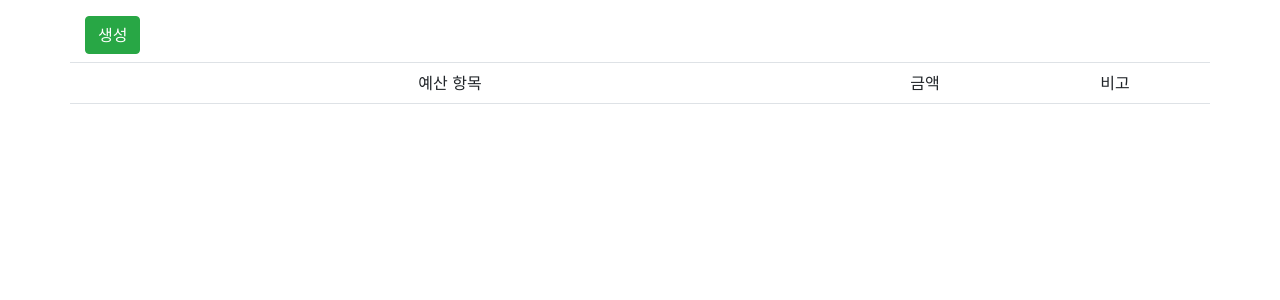
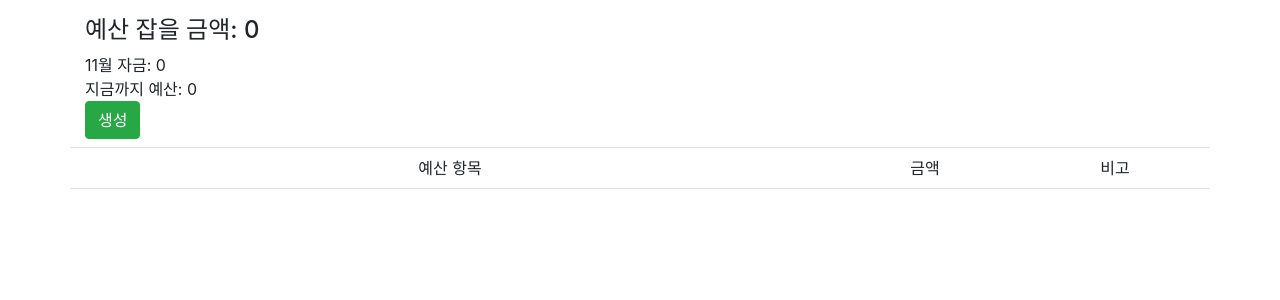
Before and after one commit to jmpark6846/budget, a Django app: page / in a window 1280 px wide. Shown: the part 56-356 px from the top of the page. Run offline with Django 3.2, Linux system fonts and the light colour scheme; the visitor is signed in with stand-in values (Sample User, id 1); data that the repository does not hold is empty; some libraries are stand-ins or nearby versions.

Commit message:
계정 정보를 예산 리스트 페이지에서 보여주고 예산과 연동하기

```diff
--- a/account/models.py
+++ b/account/models.py
@@ -9,5 +9,6 @@ class Account(models.Model):
     created = models.DateTimeField('생성날짜', auto_now_add=True)
     updated = models.DateTimeField('수정날짜', auto_now=True)
 
+
     def __str__(self):
         return '{}의 계정: {}'.format(self.user.username, self.name)
--- a/budget/templates/budget/budget_list.html
+++ b/budget/templates/budget/budget_list.html
@@ -1,6 +1,9 @@
 {% extends 'base.html' %}
 {% block content %}
 <div id="budget-list-page">
+    <h4>예산 잡을 금액: {{ need_budgeted }}</h4>
+    <div>{% now "F" %} 자금: {{ funds }}</div>
+    <div>지금까지 예산: {{ budgeted }}</div>
     <div class="control-row mb-2">
         <a href="{% url 'budget:create' %}" class="btn btn-success">생성</a>
     </div>
--- a/budget/views.py
+++ b/budget/views.py
@@ -3,17 +3,26 @@ from django.urls import reverse_lazy
 from django.views import generic
 from django.contrib.auth.mixins import LoginRequiredMixin
 from django.contrib.auth.decorators import login_required
+from account.models import Account
 from .models import Budget
 from .forms import BudgetForm
-# Create your views here.
+from functools import reduce
 
 @login_required
 def budget_list(request):
     budgets = Budget.objects.filter(user=request.user).order_by('-created')
+    accounts = Account.objects.filter(user=request.user)
+    funds = reduce(lambda sum, acc: sum+acc.amount, accounts, 0)
+    budgeted = reduce(lambda sum, bdg: sum+bdg.amount, budgets, 0)
+
     context = {
-        'budgets': budgets
+        'budgets': budgets,
+        'funds': funds,
+        'budgeted': budgeted,
+        'need_budgeted': funds - budgeted
     }
     return render(request, 'budget/budget_list.html', context)
+
 
 @login_required
 def budget_create(request):
```
